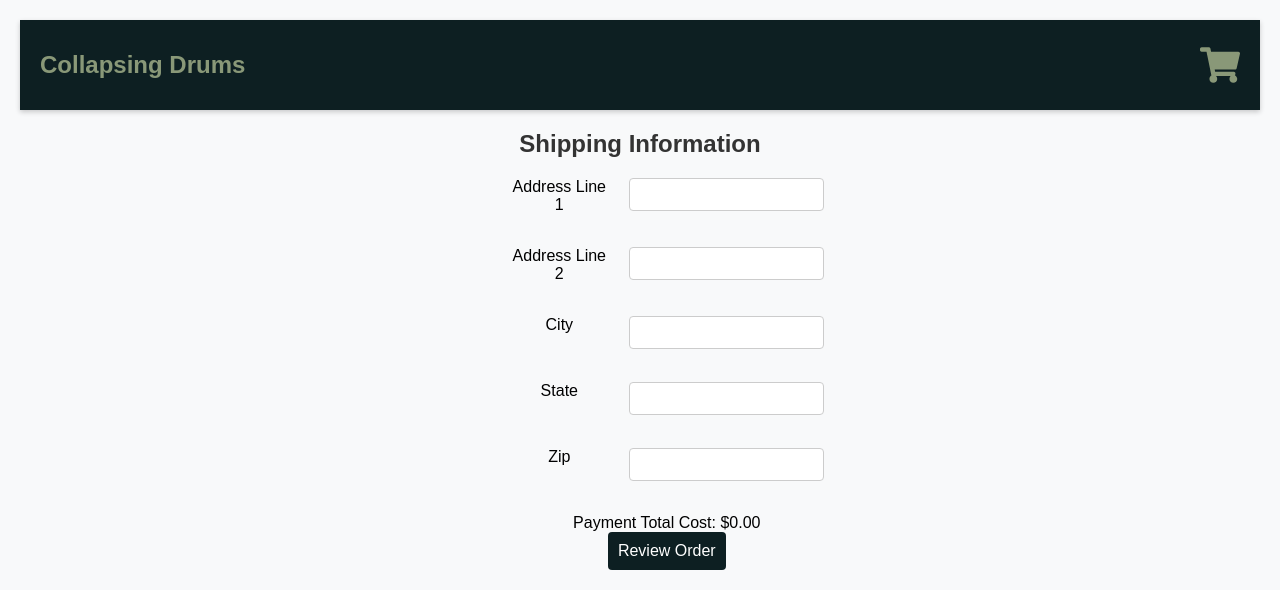
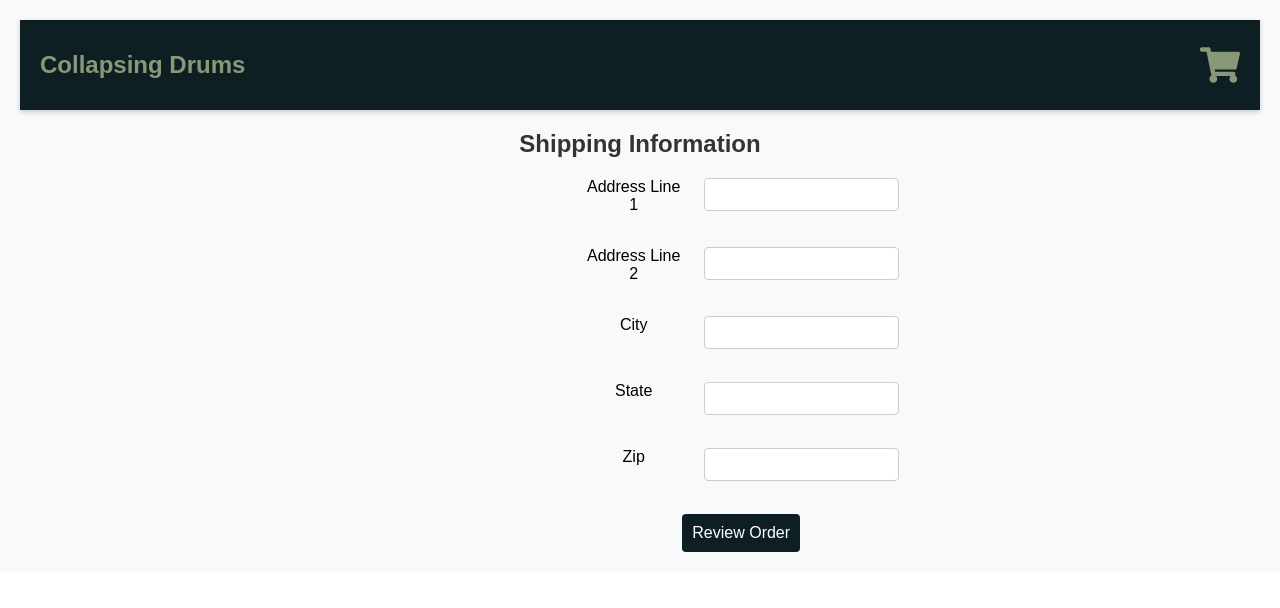
Before and after one commit to khushipatell/cse5234-project, a React (Create React App) app in the folder collapsing-drums/: page /purchase/shippingEntry in a window 1280 px wide. Shown: the top 608 px of the page. Built offline with nearby package versions, Linux system fonts and the light colour scheme.

Commit message:
Removed debugging lines

```diff
--- a/collapsing-drums/src/components/shippingEntry.jsx
+++ b/collapsing-drums/src/components/shippingEntry.jsx
@@ -67,7 +67,6 @@ function ShippingEntry() {
                 />
                 </div>
                 <br />
-                <div> Payment Total Cost: ${data.totalCost ? data.totalCost.toFixed(2) : '0.00'}</div>
                 <button className='shipping-button'>Review Order</button>
             </form>
         </div>
--- a/collapsing-drums/src/css/shippingEntry.css
+++ b/collapsing-drums/src/css/shippingEntry.css
@@ -7,7 +7,7 @@ h2 {
 .shipping-form {
     display: flex;
     flex-direction: column;
-    padding-left: 32%;
+    padding-left: 38%;
     width: 100%;
     max-width: 500px;
     align-items: center;
```
